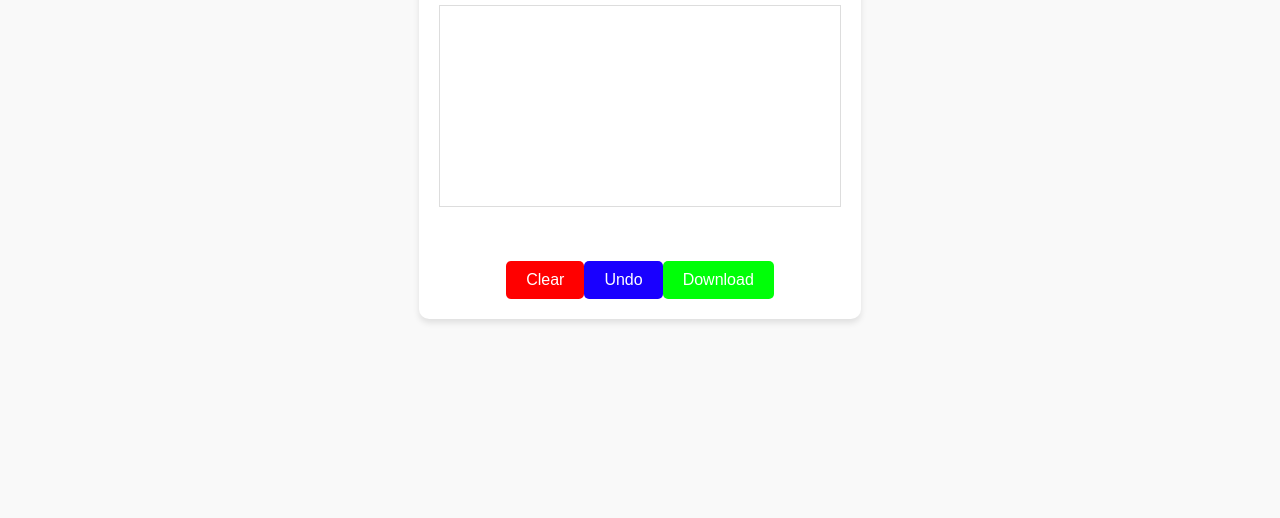
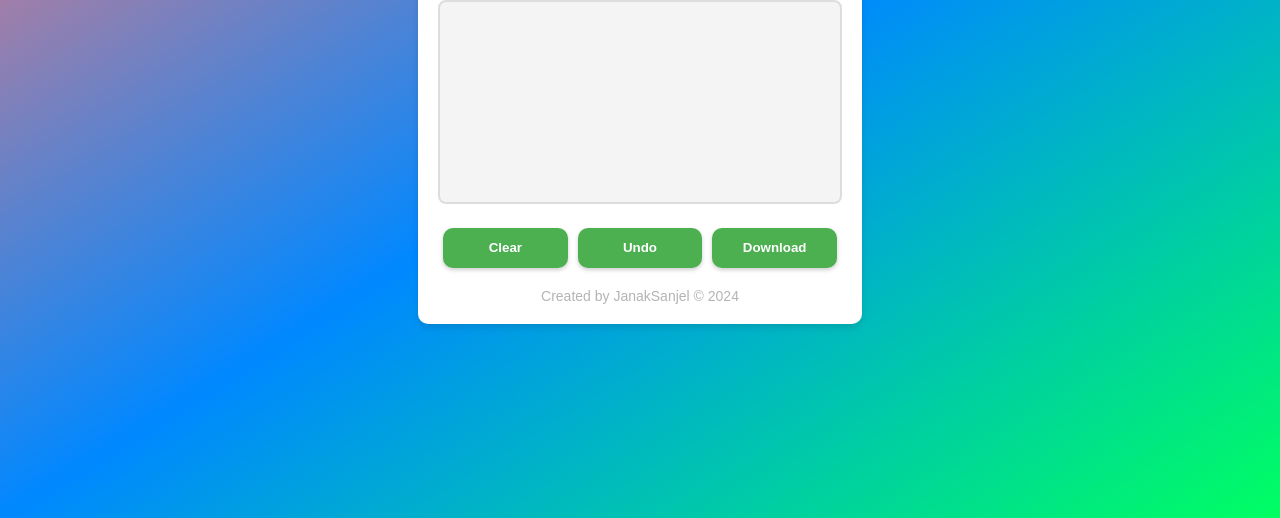
Before and after one commit to janaksanjel/E-Signature, a plain HTML site: page index.html in a window 1280 px wide. Shown: the part 282-800 px from the top of the page. Drawn offline with Linux system fonts and the light colour scheme.

Commit message:
index.html

```diff
--- a/index.html
+++ b/index.html
@@ -3,11 +3,12 @@
 <head>
 <meta charset="UTF-8">
 <meta name="viewport" content="width=device-width, initial-scale=1.0">
-<title>e-Signature App</title>
+<title>E-Signature App</title>
+<link rel="shortcut icon" href="logo.png" type="image/x-icon">
 <style>
 body {
     font-family: Arial, sans-serif;
-    background-color: #f9f9f9;
+    background: linear-gradient(to bottom right, #f87979, #0088ff,  #00ff62);
     margin: 0;
     padding: 0;
     display: flex;
@@ -22,58 +23,94 @@ body {
     border-radius: 10px;
     box-shadow: 0 4px 6px rgba(0, 0, 0, 0.1);
     padding: 20px;
+    max-width: 90%;
+    margin: auto;
 }
 
 canvas {
-    border: 1px solid #ddd;
+    border: 2px solid #ddd;
+    border-radius: 8px;
     width: 100%;
     max-width: 400px;
     height: auto;
     margin-bottom: 20px;
-}
-
-button {
-    margin-top: 10px;
-    padding: 10px 20px;
-    font-size: 16px;
-    cursor: pointer;
-    border-radius: 5px;
-}
-
-#clearBtn {
-    background-color: #ff0000;
-    border: none;
-    color: white;
-}
-
-#undoBtn {
-    background-color: #1900ff;
-    border: none;
-    color: white;
-}
-
-#downloadBtn {
-    background-color: #00ff08;
-    border: none;
-    color: white;
+    background-color: #f4f4f4; /* subtle background color */
 }
 
 .buttons-container {
     display: flex;
     justify-content: center;
+    flex-wrap: wrap;
+    gap: 10px;
+}
+
+.footer {
     margin-top: 20px;
+    font-size: 14px;
+    color: #b4b4b4;
+}
+
+/* Button styling */
+.button {
+    --main-focus: #2d8cf0;
+    --font-color: #ffffff;
+    --bg-color-sub: #dedede;
+    --bg-color: #4caf50; /* green color for buttons */
+    --main-color: #4caf50;
+    position: relative;
+    width: calc(33.33% - 10px);
+    height: 40px;
+    cursor: pointer;
+    display: flex;
+    align-items: center;
+    justify-content: center;
+    border: none;
+    border-radius: 10px;
+    overflow: hidden;
+    background-color: var(--bg-color);
+    color: var(--font-color);
+    font-weight: bold;
+    box-shadow: 0 2px 4px rgba(0, 0, 0, 0.2);
+    transition: background-color 0.3s, box-shadow 0.3s;
+}
+
+.button:hover {
+    background-color: #00ff0d; /* darker green color on hover */
+    box-shadow: 0 4px 8px rgba(0, 0, 0, 0.3);
+}
+
+.button:active {
+    transform: translateY(2px);
+    box-shadow: none;
+}
+
+@media (max-width: 768px) {
+    .button {
+        width: calc(50% - 10px);
+    }
+}
+
+@media (max-width: 480px) {
+    .button {
+        width: 100%;
+    }
 }
 
 </style>
 </head>
 <body>
 <div class="container">
-    <h2>e-Signature App</h2>
-    <canvas id="canvas" width="400" height="200"></canvas>
-    <div class="buttons-container">
-        <button id="clearBtn">Clear</button>
-        <button id="undoBtn">Undo</button>
-        <button id="downloadBtn">Download</button>
+    <div class="signature-background">
+        <h2 class="signature-header">E-Signature App</h2>
+        <canvas id="canvas" width="600" height="300"></canvas>
+        <div class="buttons-container">
+            <button class="button" id="clearBtn">Clear</button>
+            <button class="button" id="undoBtn">Undo</button>
+            <button class="button" id="downloadBtn">Download</button>
+        </div>
+    </div>
+    <div class="footer">
+        Created by JanakSanjel &copy; 2024
     </div>
 </div>
 <script>
@@ -129,17 +166,25 @@ document.addEventListener("DOMContentLoaded", function() {
     });
 
     document.getElementById('downloadBtn').addEventListener('click', () => {
-        // Set canvas background color to white
-        ctx.fillStyle = '#fff';
-        ctx.fillRect(0, 0, canvas.width, canvas.height);
+        // Create a temporary canvas element
+        const tempCanvas = document.createElement('canvas');
+        const tempCtx = tempCanvas.getContext('2d');
 
-        // Draw the signature strokes
+        // Set the dimensions of the temporary canvas
+        tempCanvas.width = canvas.width;
+        tempCanvas.height = canvas.height;
+
+        // Set canvas background color to white (like paper)
+        tempCtx.fillStyle = '#fff';
+        tempCtx.fillRect(0, 0, tempCanvas.width, tempCanvas.height);
+
+        // Draw the signature strokes on the temporary canvas
         strokes.forEach(stroke => {
-            ctx.putImageData(stroke, 0, 0);
+            tempCtx.putImageData(stroke, 0, 0);
         });
 
-        // Save canvas as PNG
-        const dataUrl = canvas.toDataURL("image/png");
+        // Save temporary canvas as PNG
+        const dataUrl = tempCanvas.toDataURL("image/png");
         const link = document.createElement('a');
         link.href = dataUrl;
         link.download = 'signature.png';
```
